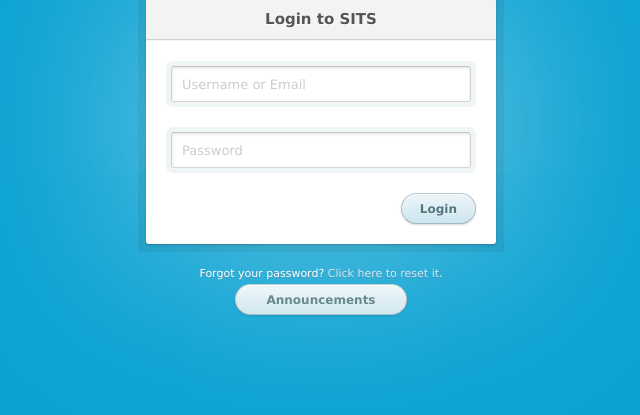
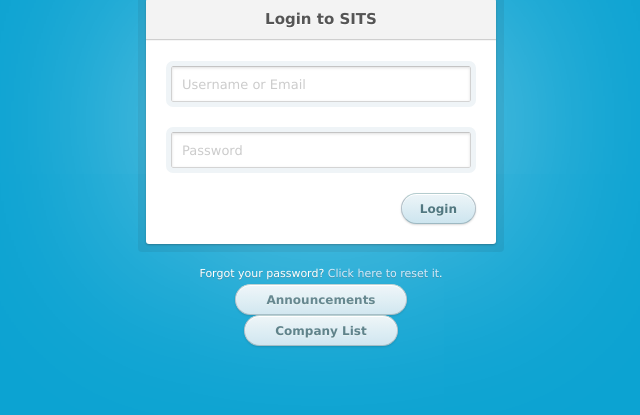
Before and after one commit to jazzerjazzer/sits, a PHP site: page /login.php in a window 1280 px wide. Shown: the part 81-496 px from the top of the page, without its empty margins (319-959 px from the left). Run offline with PHP 8.4, Linux system fonts and the light colour scheme.

Commit message:
Company List Button is added to the login.php.

```diff
--- a/login.php
+++ b/login.php
@@ -76,6 +76,7 @@ if(isset($_POST['login'])){
     <div class="login-help">
       <p>Forgot your password? <a href="index.html">Click here to reset it</a>.</p>
       <p class="submit"><input type="button" name="announcements" value="Announcements" onClick="window.location = 'general_announcement.php';"></p>
+      <p class="submit"><input type="button" name="companyList" value="Company List" onClick="window.location = 'company.php';"></p>
     </div>
   </section>
 </body>
```
